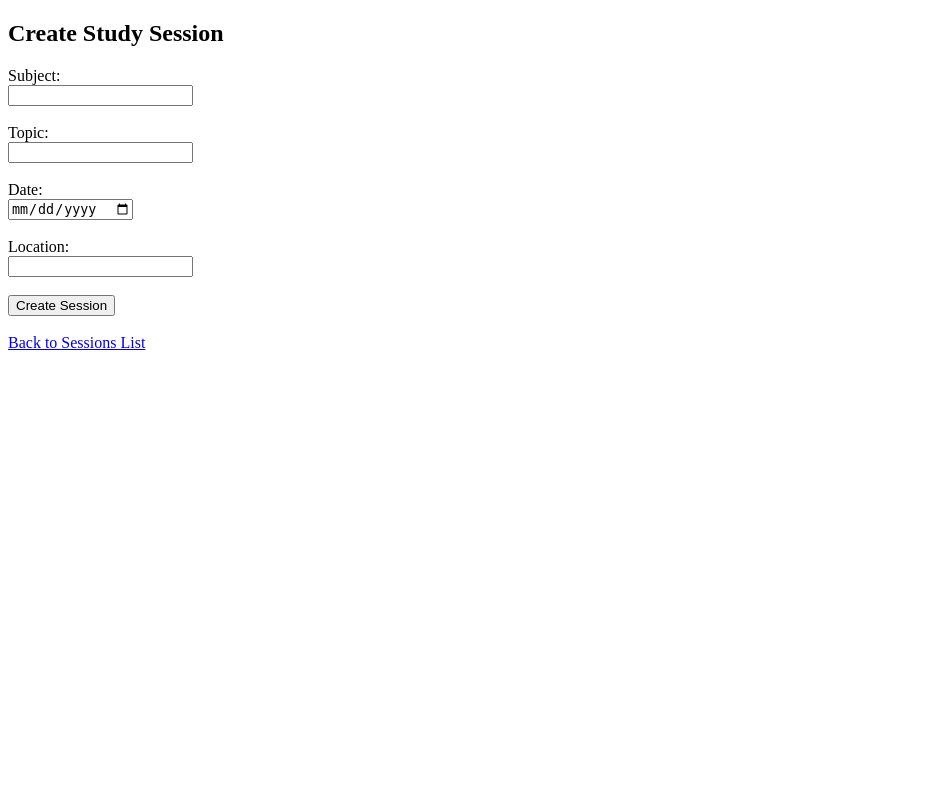
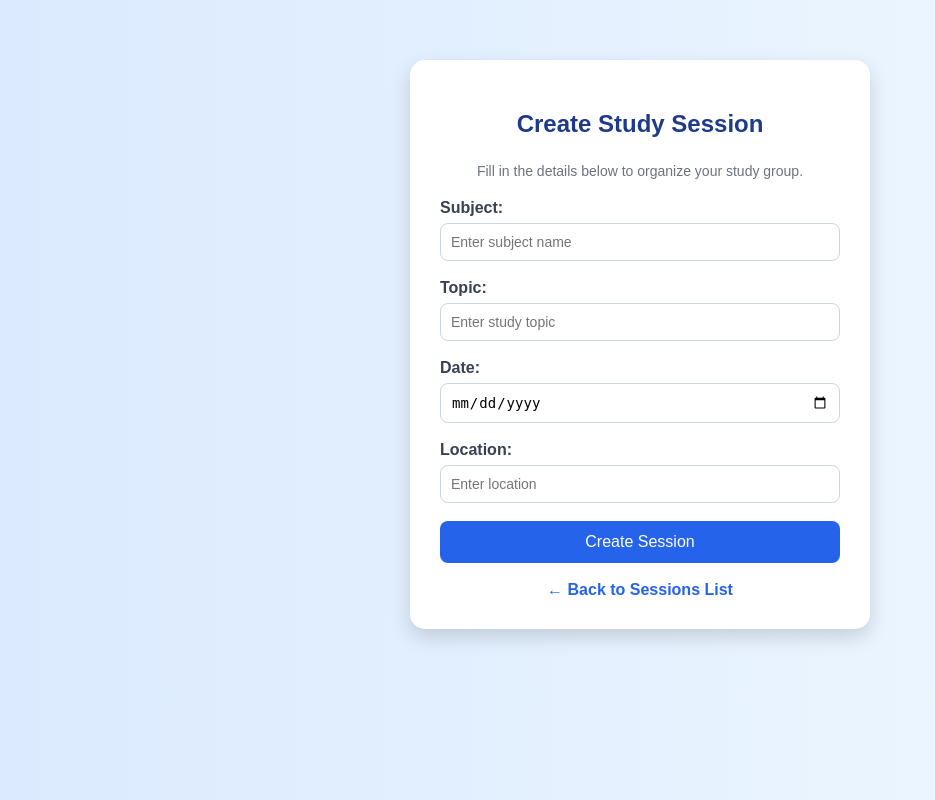
Before and after one commit to ho20070518-dot/Study-Kaki, a Flask app: template templates/create_session.html in a window 1280 px wide. Shown: the whole page, without its empty margins (0-935 px from the left). Run offline with Flask 3, Linux system fonts and the light colour scheme; the template is opened without the code that fills it, so the values that code supplies are empty.

Commit message:
Added styled create session page UI

```diff
--- a/templates/create_session.html
+++ b/templates/create_session.html
@@ -1,32 +1,117 @@
 <!DOCTYPE html>
-<html>
+<html lang="en">
 <head>
+    <meta charset="UTF-8">
+    <meta name="viewport" content="width=device-width, initial-scale=1.0">
     <title>Create Study Session</title>
+    <style>
+        body {
+            font-family: Arial, sans-serif;
+            background: linear-gradient(to right, #dbeafe, #f0f9ff);
+            margin: 0;
+            padding: 0;
+        }
+
+        .container {
+            width: 400px;
+            margin: 60px auto;
+            background-color: white;
+            padding: 30px;
+            border-radius: 15px;
+            box-shadow: 0 8px 20px rgba(0, 0, 0, 0.15);
+        }
+
+        h2 {
+            text-align: center;
+            color: #1e3a8a;
+            margin-bottom: 25px;
+        }
+
+        label {
+            font-weight: bold;
+            color: #374151;
+        }
+
+        input[type="text"],
+        input[type="date"] {
+            width: 100%;
+            padding: 10px;
+            margin-top: 6px;
+            margin-bottom: 18px;
+            border: 1px solid #cbd5e1;
+            border-radius: 8px;
+            box-sizing: border-box;
+            font-size: 14px;
+        }
+
+        input[type="text"]:focus,
+        input[type="date"]:focus {
+            border-color: #2563eb;
+            outline: none;
+            box-shadow: 0 0 5px rgba(37, 99, 235, 0.3);
+        }
+
+        button {
+            width: 100%;
+            background-color: #2563eb;
+            color: white;
+            padding: 12px;
+            border: none;
+            border-radius: 8px;
+            font-size: 16px;
+            cursor: pointer;
+            transition: 0.3s;
+        }
+
+        button:hover {
+            background-color: #1d4ed8;
+        }
+
+        .back-link {
+            display: block;
+            text-align: center;
+            margin-top: 18px;
+            text-decoration: none;
+            color: #2563eb;
+            font-weight: bold;
+        }
+
+        .back-link:hover {
+            text-decoration: underline;
+        }
+
+        .subtitle {
+            text-align: center;
+            color: #6b7280;
+            font-size: 14px;
+            margin-bottom: 20px;
+        }
+    </style>
 </head>
 <body>
 
-<h2>Create Study Session</h2>
+    <div class="container">
+        <h2>Create Study Session</h2>
+        <p class="subtitle">Fill in the details below to organize your study group.</p>
 
-<form action="/sessions">
+        <form action="/sessions" method="POST">
+            <label>Subject:</label>
+            <input type="text" name="subject" placeholder="Enter subject name">
 
-    <label>Subject:</label><br>
-    <input type="text" name="subject"><br><br>
+            <label>Topic:</label>
+            <input type="text" name="topic" placeholder="Enter study topic">
 
-    <label>Topic:</label><br>
-    <input type="text" name="topic"><br><br>
+            <label>Date:</label>
+            <input type="date" name="date">
 
-    <label>Date:</label><br>
-    <input type="date" name="date"><br><br>
+            <label>Location:</label>
+            <input type="text" name="location" placeholder="Enter location">
 
-    <label>Location:</label><br>
-    <input type="text" name="location"><br><br>
+            <button type="submit">Create Session</button>
+        </form>
 
-    <button type="submit">Create Session</button>
-
-</form>
-
-<br>
-<a href="/sessions">Back to Sessions List</a>
+        <a href="/sessions" class="back-link">← Back to Sessions List</a>
+    </div>
 
 </body>
 </html>
```
